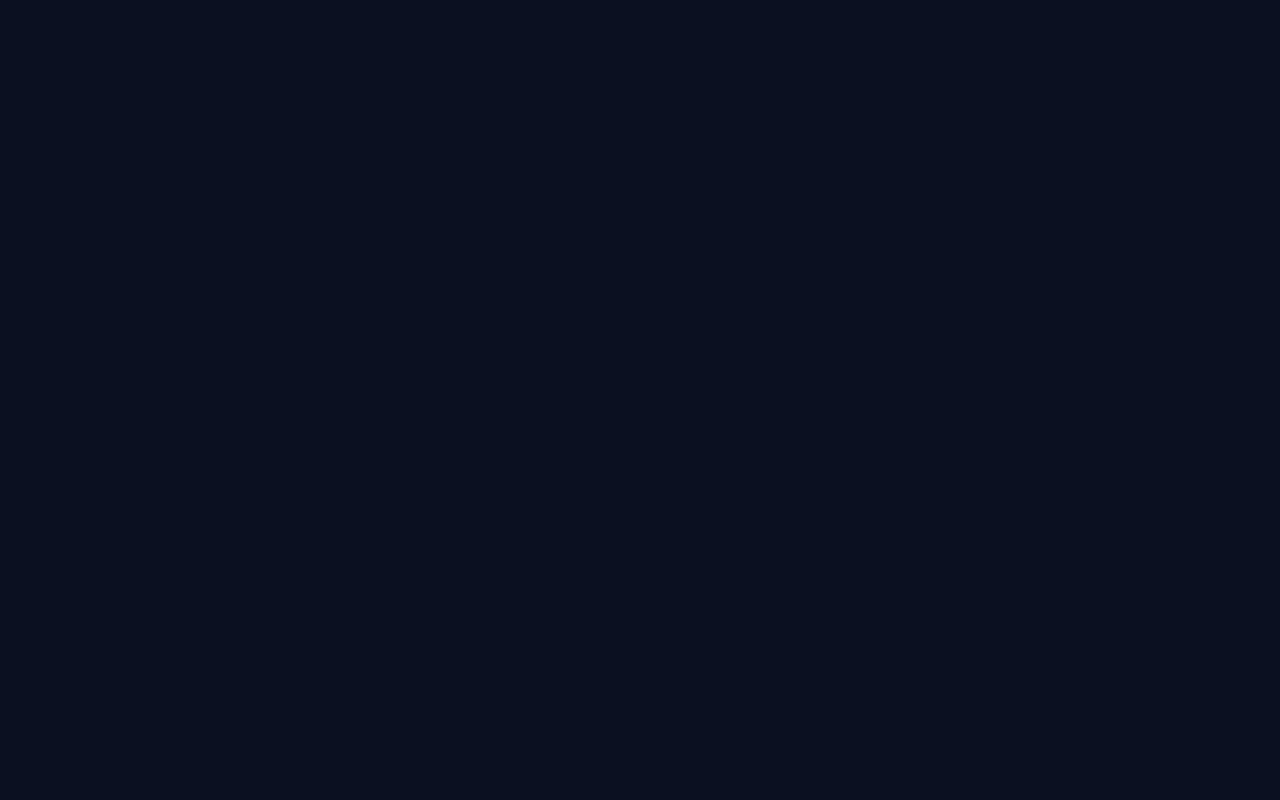
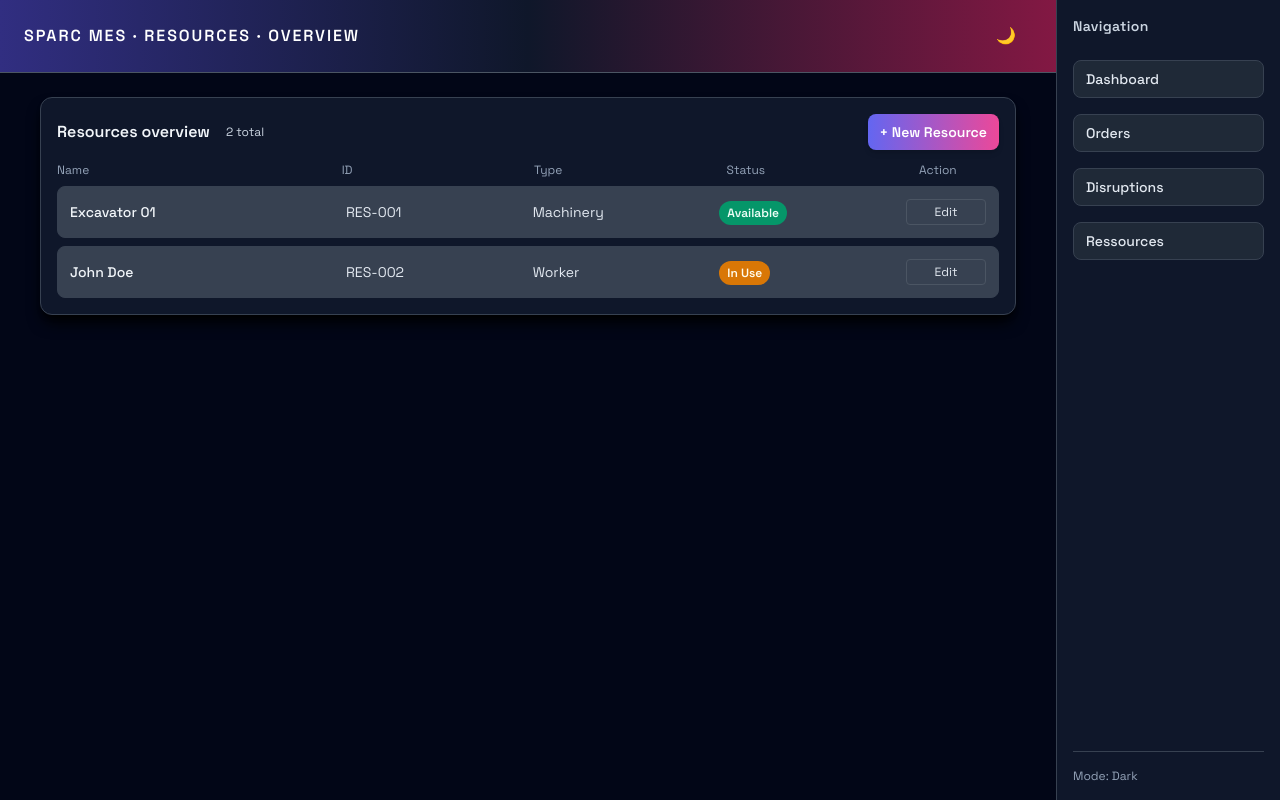
Before and after one commit to SPARC-tpse/SPARC, a Nuxt app in the folder frontend/: page /resource.vue/overview in a window 1280 px wide. Before the commit this address had no page. Built offline with nearby package versions, Linux system fonts and the light colour scheme.

Commit message:
resource overview

```diff
--- /dev/null
+++ b/frontend/app/pages/resource.vue/overview.vue
@@ -0,0 +1,124 @@
+<script setup lang="js">
+import { ref, onMounted } from 'vue'
+import { useTheme } from '~/composables/useTheme'
+
+definePageMeta({
+  layout: 'custom'
+})
+
+const { isDarkMode } = useTheme()
+
+const resources = ref([
+  {
+    id: 'RES-001',
+    name: 'Excavator 01',
+    type: 'Machinery',
+    status: 'Available'
+  },
+  {
+    id: 'RES-002',
+    name: 'John Doe',
+    type: 'Worker',
+    status: 'In Use'
+  }
+])
+
+function editResource(resourceId) {
+  navigateTo(`/resource/edit/${resourceId}`)
+}
+
+// TODO: Fetch from backend on mount
+onMounted(async () => {
+  // const response = await $fetch('/api/resources')
+  // resources.value = response.data
+})
+</script>
+
+<template>
+  <div :class="isDarkMode ? 'dark-mode' : 'light-mode'">
+    <Topbar
+      title="Resources · Overview"
+      :show-reset="false"
+      :show-create="false"
+    />
+
+    <main class="max-w-5xl mx-auto p-6">
+      <section
+        class="rounded-xl border p-4 space-y-3 shadow-lg transition-colors"
+        :class="isDarkMode
+          ? 'border-gray-700 bg-slate-900 shadow-black'
+          : 'border-slate-200 bg-white shadow-slate-200'"
+      >
+        <div class="flex items-center justify-between">
+          <div class="flex items-center gap-4">
+            <h3 class="font-semibold">Resources overview</h3>
+            <span class="text-xs" :class="isDarkMode ? 'text-slate-300' : 'text-slate-500'">
+              {{ resources.length }} total
+            </span>
+          </div>
+          <NuxtLink
+            to="/resource/new"
+            class="px-3 py-2 rounded-lg text-sm font-semibold text-white transition-all shadow-md bg-gradient-to-r from-indigo-500 to-pink-500 hover:shadow-lg"
+          >
+            + New Resource
+          </NuxtLink>
+        </div>
+
+        <div class="grid gap-2">
+          <div class="grid grid-cols-[1.5fr,1fr,1fr,1fr,80px] gap-2 text-xs"
+               :class="isDarkMode ? 'text-slate-400' : 'text-slate-500'">
+            <span>Name</span>
+            <span>ID</span>
+            <span>Type</span>
+            <span>Status</span>
+            <span>Action</span>
+          </div>
+
+          <div
+            v-for="resource in resources"
+            :key="resource.id"
+            class="grid grid-cols-[1.5fr,1fr,1fr,1fr,80px] gap-2 items-center rounded-lg border p-3 text-sm transition-colors"
+            :class="isDarkMode
+              ? 'border-gray-700 bg-gray-700'
+              : 'border-slate-200 bg-slate-50 hover:bg-slate-100'"
+          >
+            <span class="font-medium">{{ resource.name }}</span>
+            <span :class="isDarkMode ? 'text-slate-200' : 'text-slate-600'">{{ resource.id }}</span>
+
+            <span :class="isDarkMode ? 'text-slate-200' : 'text-slate-600'">
+              {{ resource.type }}
+            </span>
+
+            <span>
+              <span
+                class="px-2 py-1 rounded-full text-xs font-semibold"
+                :class="resource.status === 'Available' ? 'bg-emerald-600 text-emerald-50' : 'bg-amber-600 text-amber-50'"
+              >
+                {{ resource.status }}
+              </span>
+            </span>
+
+            <button
+              @click="editResource(resource.id)"
+              class="px-2 py-1 text-xs rounded border transition-colors"
+              :class="isDarkMode
+                ? 'border-gray-600 hover:bg-gray-600 text-slate-200'
+                : 'border-slate-300 hover:bg-slate-200 text-slate-700'"
+            >
+              Edit
+            </button>
+          </div>
+        </div>
+      </section>
+    </main>
+  </div>
+</template>
+
+<style scoped>
+.dark-mode {
+  @apply min-h-screen bg-slate-950 text-slate-100;
+}
+.light-mode {
+  @apply min-h-screen bg-slate-50 text-slate-900;
+}
+</style>
```
